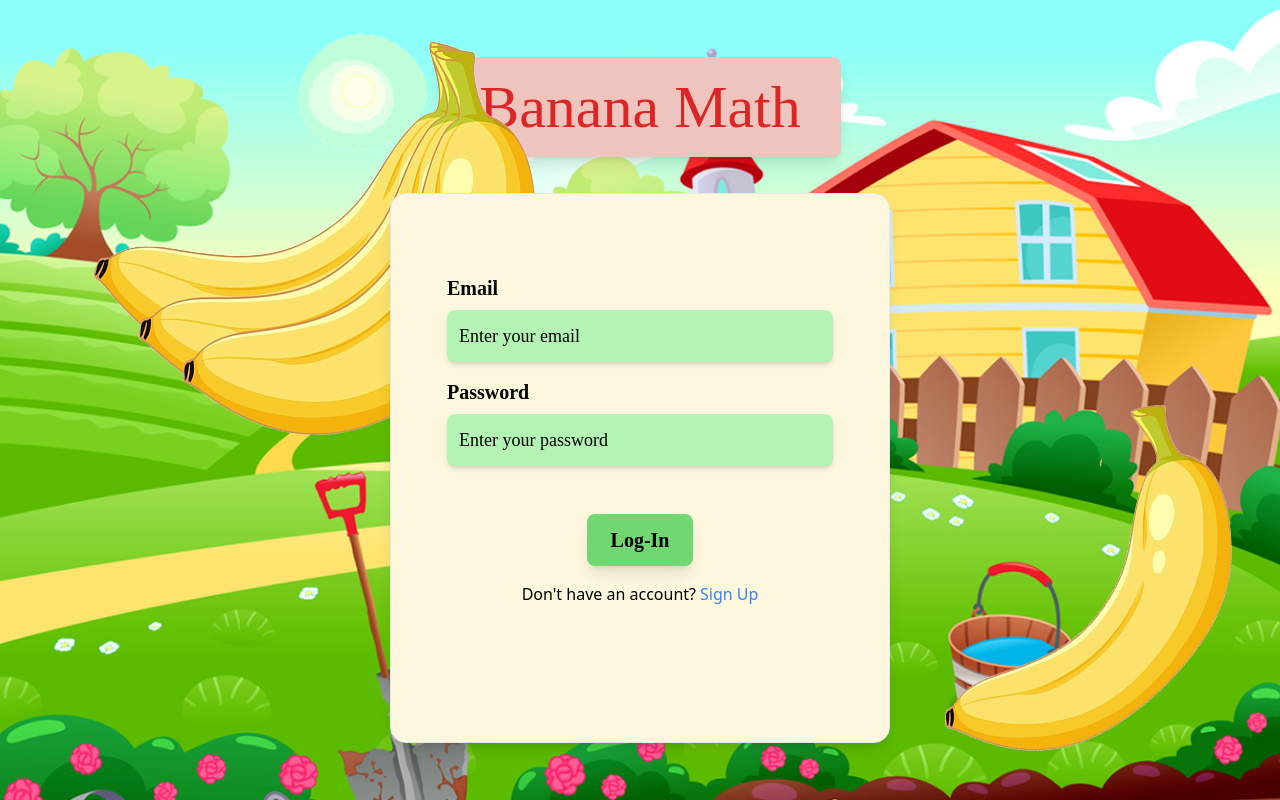
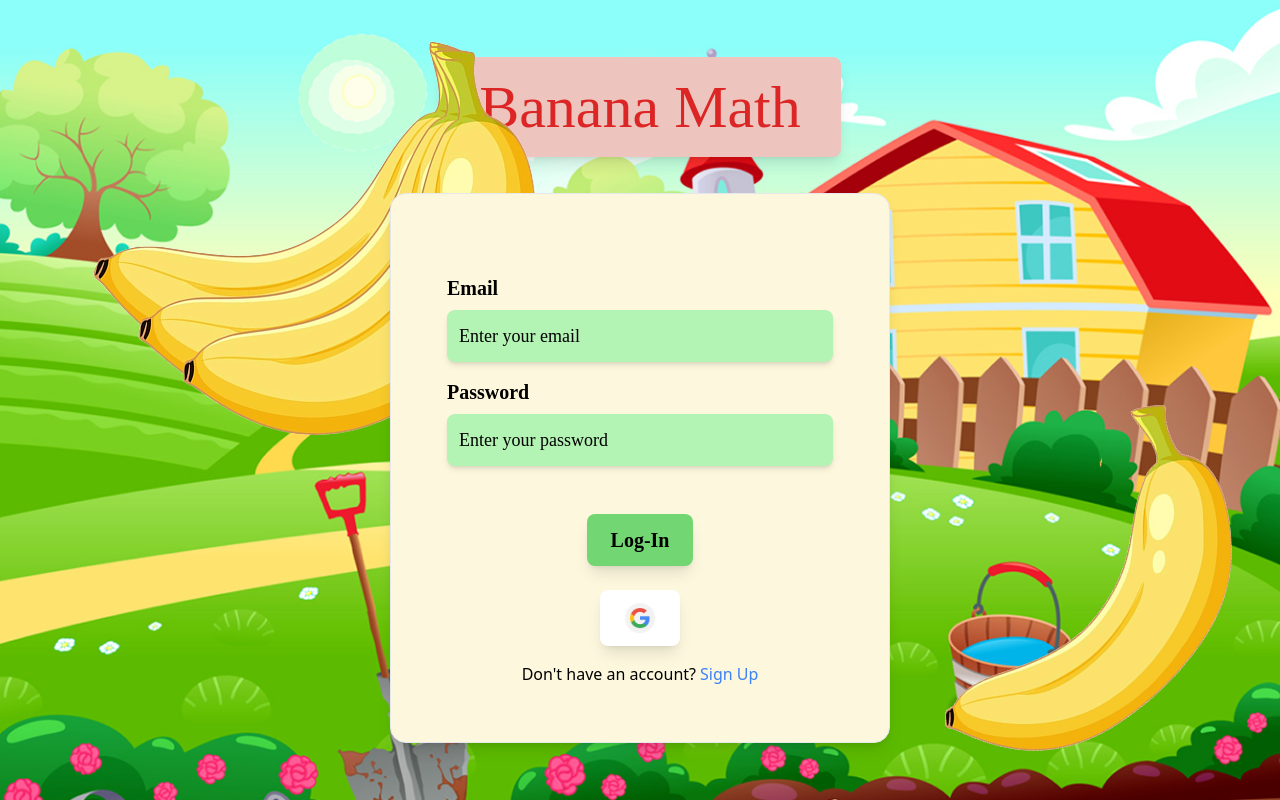
Before and after one commit to MalithaSupun/Banana-Game, a React (Vite) app: page /login in a window 1280 px wide. Built offline with nearby package versions, Linux system fonts and the light colour scheme.

Commit message:
enhance LoginPage; implement Google login functionality and improve email persistence with localStorage

```diff
--- a/src/pages/LoginPage.jsx
+++ b/src/pages/LoginPage.jsx
@@ -4,8 +4,14 @@ import BananaTitleBox from "../components/BananaTitleBox";
 import Banana from "../assets/LoginpageRightbanana.png";
 import BananaRight from "../assets/LoginPageThribleBanana.png";
 import { useNavigate } from "react-router-dom";
-import { getAuth, signInWithEmailAndPassword } from "firebase/auth";
+import {
+  getAuth,
+  signInWithEmailAndPassword,
+  signInWithPopup,
+  GoogleAuthProvider,
+} from "firebase/auth";
 import { toast } from "react-toastify"; // Import toast
+import GoogleLogo from "../assets/GoogleLogo.png";
 
 function LoginPage() {
   const [email, setEmail] = useState(localStorage.getItem("savedEmail") || "");
@@ -31,6 +37,39 @@ function LoginPage() {
           localStorage.setItem("userEmail", user.email); // Optionally store email
 
           toast.success("Successfully logged in!", {
+            position: "top-center",
+            autoClose: 3000,
+          });
+
+          navigate("/mainmenu"); // Redirect to the main menu
+        });
+      })
+      .catch((error) => {
+        toast.error(error.message, {
+          position: "top-center",
+          autoClose: 3000,
+        });
+      });
+  };
+
+  const handleGoogleLogin = () => {
+    const auth = getAuth();
+    const provider = new GoogleAuthProvider();
+
+    signInWithPopup(auth, provider)
+      .then((result) => {
+        const user = result.user;
+
+        // Store the signed-in email in localStorage
+        localStorage.setItem("savedEmail", user.email);
+
+        // Get the authentication token
+        user.getIdToken().then((token) => {
+          localStorage.setItem("authToken", token); // Store the token in local storage
+          localStorage.setItem("userEmail", user.email); // Optionally store email
+          localStorage.setItem("username", user.displayName); // Store the username
+
+          toast.success("Successfully logged in with Google!", {
             position: "top-center",
             autoClose: 3000,
           });
@@ -84,6 +123,13 @@ function LoginPage() {
         >
           Log-In
         </button>
+        <button
+          onClick={handleGoogleLogin}
+          className="bg-white text-white font-bold text-xl px-6 py-3 rounded-lg mt-6 shadow-lg flex items-center justify-center font-dancingScript"
+        >
+          {/* Google Logo */}
+          <img src={GoogleLogo} alt="Google Logo" className="w-8 h-8" />
+        </button>
         <p className="mt-4 text-black">
           Don't have an account?
           <a href="/signup" className="text-blue-500 ml-1">
```
Also changed, not shown: src/assets/Googlelogo.png (added).
